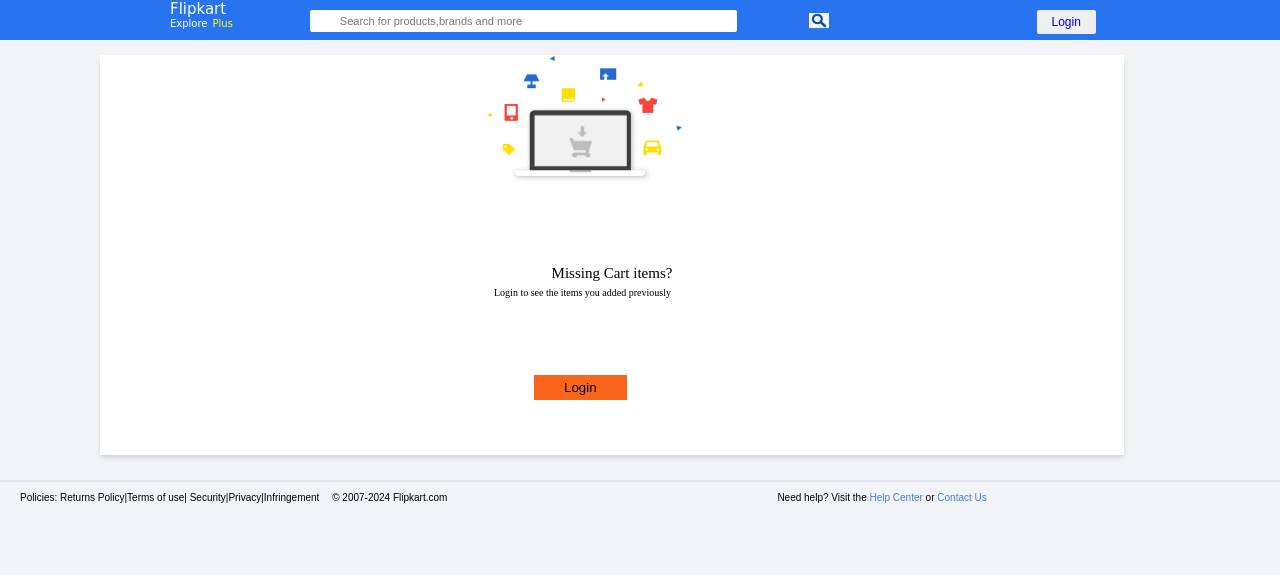
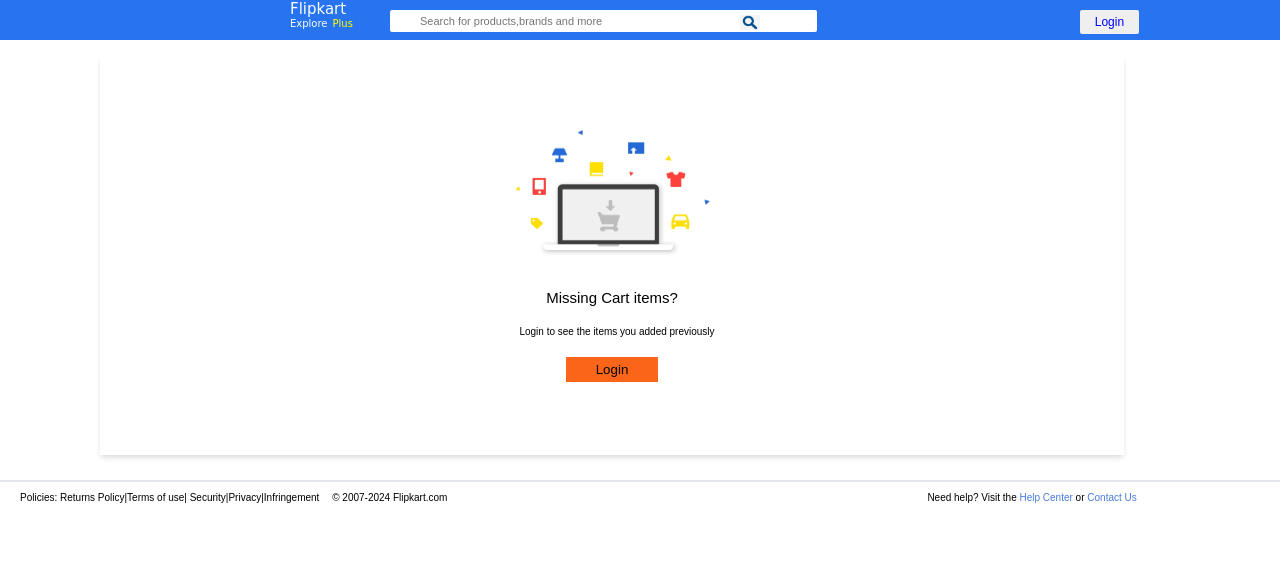
Before and after one commit to Saigopalvarma/java-full-stack, a plain HTML site: page homework/index.html in a window 1280 px wide. Drawn offline with Linux system fonts and the light colour scheme.

Commit message:
updated homework flipkart

```diff
--- a/homework/index.html
+++ b/homework/index.html
@@ -20,21 +20,21 @@
 
      <div class="title-bar3"><button class="btn">Login</button></div>
    </div>
+
    <div class="main-bar1">
       <div class="main-bar">
-    <div class="m1"><img src="img.webp" height="130px" width="200px"></div>
-    <div class="m2"><p class="para">Missing Cart items? </p>
-    <span class="para1"> Login to see the items you added previously</span></div>
-    <div class="m3"><button class="btn1">Login</button></div>
+           <img src="img.webp" height="130px" width="200px">
+           <p class="para">Missing Cart items? </p>
+           <span class="para1"> Login to see the items you added previously</span>
+           <button class="btn1">Login</button>
      </div>
    </div>
-  <div class="line"> </div>
+   <div class="line"></div>
     <div class="bottom">
-     <div><p class="para4">Policies: Returns Policy|Terms of use| Security|Privacy|Infringement <span class="gap"> &#169; 2007-2024 Flipkart.com </span> </p></div>
-     <div>
+     <p class="para4">Policies: Returns Policy|Terms of use| Security|Privacy|Infringement <span class="gap"> &#169; 2007-2024 Flipkart.com </span> </p>
      <p class="para5">Need help? Visit the <a href="#">Help Center</a> or <a href="#">Contact Us</a> </p>
    </div>
  </div>
- </div>
+
 </body>
 </html>
--- a/homework/style.css
+++ b/homework/style.css
@@ -2,13 +2,13 @@
   padding:0;
   margin:0;
   box-sizing: border-box;
+  font-family: sans-serif;
 }
 .main{
    min-height: 100vh;
    width: 100vw;
    display: flex;
-   flex-direction:column;
-   background-color: #f2f3f7;
+   flex-direction: column;
 }
 .title-bar{
   width:100vw;
@@ -17,9 +17,13 @@
   margin-bottom: 15px;
   display:flex;
   flex-direction: row;
+  gap:70px;
+  background-color: #2873f0;
+
   /* justify-content: center; */
 
 }
+
 .main-bar{
   width:80vw;
   height:50vh;
@@ -29,16 +33,16 @@
   flex-direction: column;
   justify-content:center;
   align-items: center;
-
+  box-shadow: rgba(0, 0, 0, 0.1) 0px 4px 6px -1px, rgba(0, 0, 0, 0.06) 0px 2px 4px -1px;
+  gap: 20px;
   margin-left: 100px;
-  box-shadow: rgba(0, 0, 0, 0.1) 0px 4px 6px -1px, rgba(0, 0, 0, 0.06) 0px 2px 4px -1px;
 }
 .bottom{
   width:100vw;
   height:10vh;
   display: flex;
   flex-direction: row;
-  gap:300px;
+  gap:450px;
 
 }
 /* .t-name{
@@ -53,14 +57,13 @@
   color:yellow;
 }
 .title-bar1{
-  padding-left: 150px;
+  padding-left: 270px;
   width:25%;
   background-color: #2873f0;
 
 }
 .title-bar2{
-  width:50%;
-  position:relative;
+width:50%;
 background-color: #2873f0;
  padding-top:10px;
 
@@ -74,10 +77,10 @@ padding-top: 10px;
 }
 
 
-input:focus{
-  border-color: rgb(19, 81, 167);
+#search-box:focus{
+   border-color: rgb(19, 81, 167);
+  color: #110601;
 
-  color:black;
 }
 .btn{
   padding-left: 15px;
@@ -124,9 +127,8 @@ width: 25%;
   padding-top: 5px;
   padding-bottom: 5px;
   padding-right: 30px;
-   margin-top: 20px;
-   margin-bottom:  30px;
-   margin-left: 50px;
+
+
    background-color: #fa651a ;
    border: none;
 
@@ -157,6 +159,7 @@ a{
   padding: 10px;
 }
 #search-box{
+  position:relative;
   height: 22px;
   margin:0px;
   border:none;
@@ -166,8 +169,9 @@ a{
   padding-left: 30px;
 }
 #img2{
-  position:absolute;
-  bottom:12px;
+  position:fixed;
+  left:740px;
+  top:15px;
   right:83px;
   width:20px;
   height: 15px;
```
Lines whose indentation alone changed are shown as unchanged.
